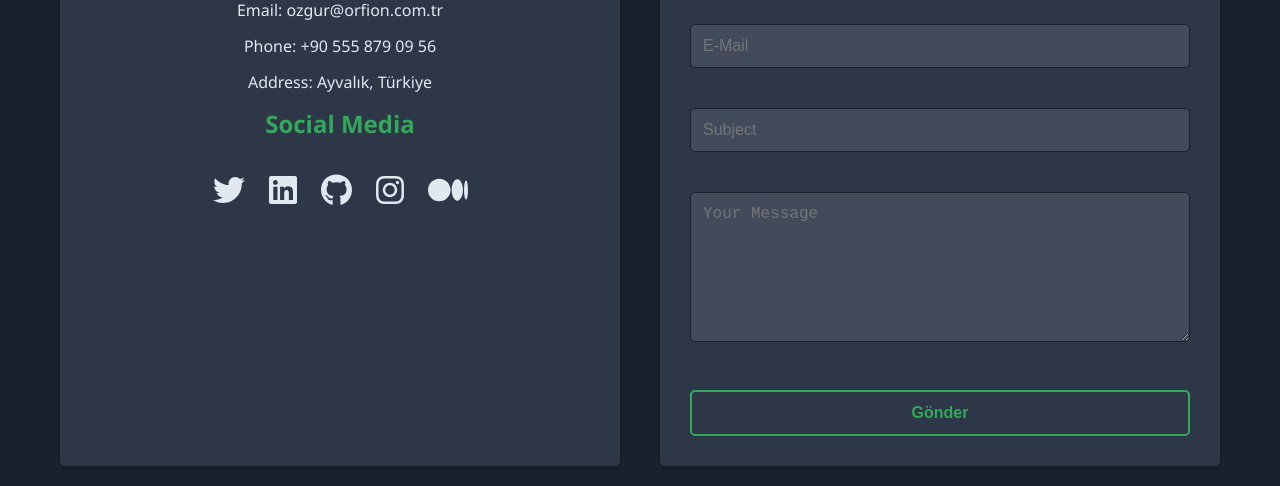
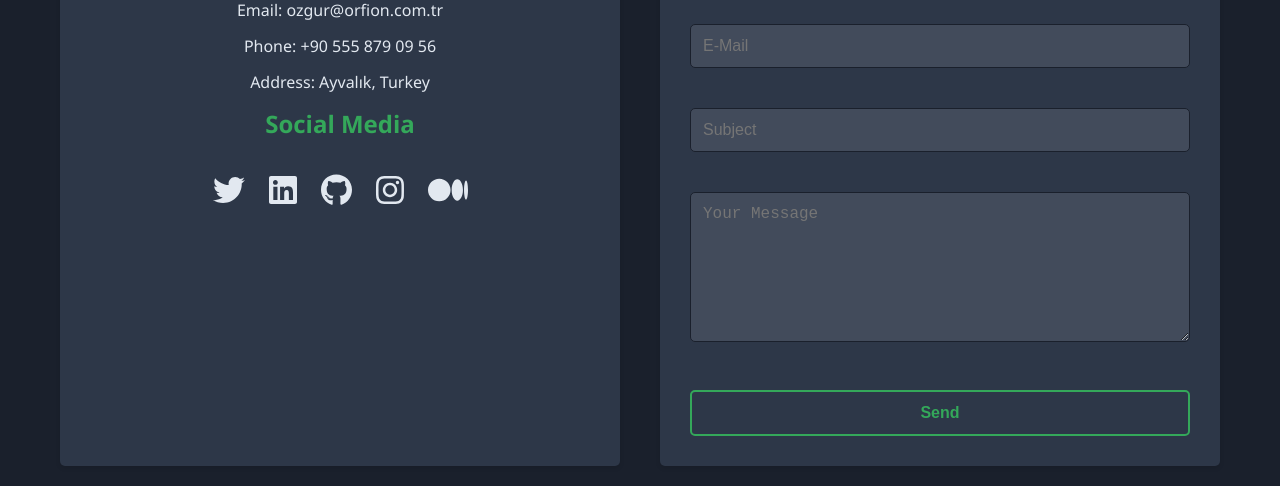
Before and after one commit to 0xOzgur/ozguruzden.com, a React (Create React App) app: page / in a window 1280 px wide. Shown: the part 2583-3069 px from the top of the page. Built offline with nearby package versions, Linux system fonts and the light colour scheme; no server answers.

Commit message:
english translation

```diff
--- a/src/components/Contact.js
+++ b/src/components/Contact.js
@@ -43,17 +43,17 @@ function Contact() {
       console.log('Response data:', result);
 
       if (result.success) {
-        setSuccess('Mesajınız başarıyla gönderildi!');
+        setSuccess('Your message has been sent successfully!');
         setName('');
         setEmail('');
         setSubject('');
         setMessage('');
       } else {
-        throw new Error(result.message || 'Bilinmeyen bir hata oluştu.');
+        throw new Error(result.message || 'An unknown error occurred.');
       }
     } catch (error) {
       console.error('Error details:', error);
-      setSuccess(error.message || 'Bir hata oluştu. Lütfen tekrar deneyin.');
+      setSuccess(error.message || 'An error occurred. Please try again.');
     } finally {
       setSending(false);
     }
@@ -68,8 +68,8 @@ function Contact() {
             <h3>Contact Me</h3>
             <p>Email: ozgur@orfion.com.tr</p>
             <p>Phone: +90 555 879 09 56</p>
-            <p>Address: Ayvalık, Türkiye</p>
-            {success && <p className={`message ${success.includes('başarıyla') ? 'success' : 'error'}`}>{success}</p>}
+            <p>Address: Ayvalık, Turkey</p>
+            {success && <p className={`message ${success.includes('successfully') ? 'success' : 'error'}`}>{success}</p>}
             <h3>Social Media</h3>
             <div className="social-links">
               <a href="https://x.com/ozguruzden" target="_blank" rel="noopener noreferrer">
@@ -134,7 +134,7 @@ function Contact() {
               disabled={sending}
               className={`submit-button ${sending ? 'sending' : ''}`}
             >
-              {sending ? 'Gönderiliyor...' : 'Gönder'}
+              {sending ? 'Sending...' : 'Send'}
             </button>
           </form>
         </div>
```
